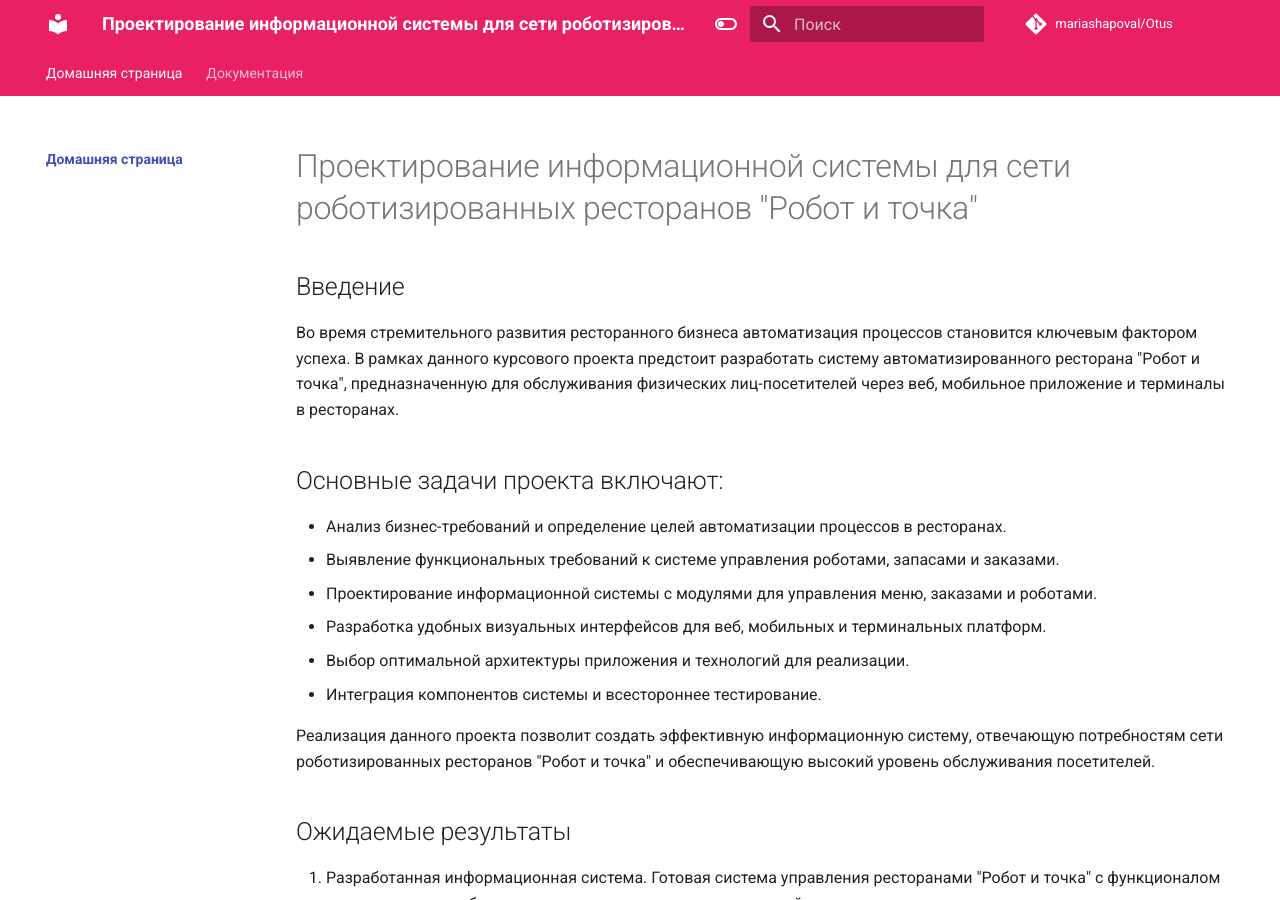
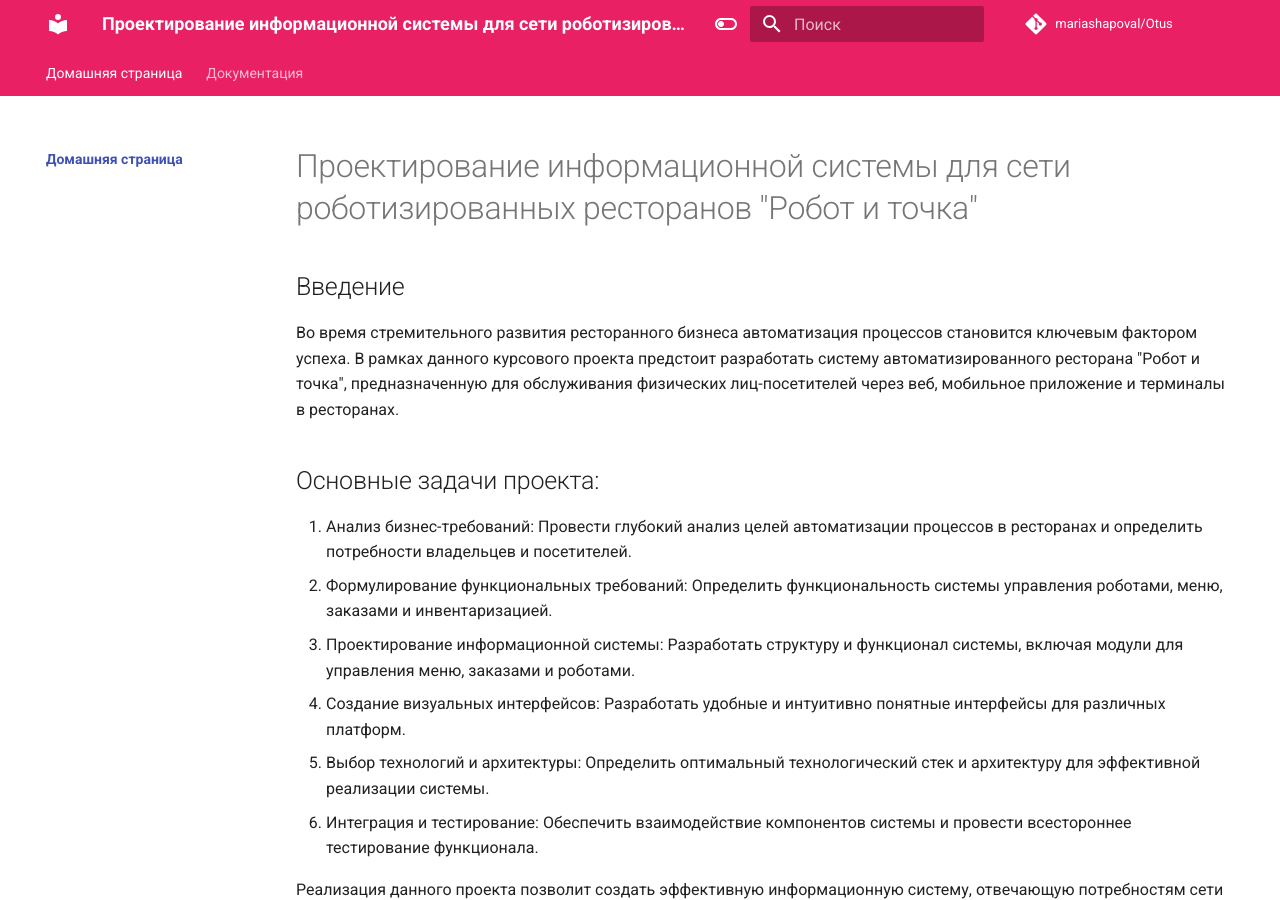
Before and after one commit to mariashapoval/Otus, an MkDocs documentation site: the page built from docs/index.md, in a window 1280 px wide and 900 px high. Built offline with MkDocs 1.6.1 and Material for MkDocs 9.7.7, drawn with Linux system fonts in a browser that asks for light colours; comment, search, counter and statistics services are not loaded.

Commit message:
Update index.md

```diff
--- a/docs/index.md
+++ b/docs/index.md
@@ -4,13 +4,13 @@
 
 Во время стремительного развития ресторанного бизнеса автоматизация процессов становится ключевым фактором успеха. В рамках данного курсового проекта предстоит разработать систему автоматизированного ресторана "Робот и точка", предназначенную для обслуживания физических лиц-посетителей через веб, мобильное приложение и терминалы в ресторанах.
 
-## Основные задачи проекта включают:
-- Анализ бизнес-требований и определение целей автоматизации процессов в ресторанах.
-- Выявление функциональных требований к системе управления роботами, запасами и заказами.
-- Проектирование информационной системы с модулями для управления меню, заказами и роботами.
-- Разработка удобных визуальных интерфейсов для веб, мобильных и терминальных платформ.
-- Выбор оптимальной архитектуры приложения и технологий для реализации.
-- Интеграция компонентов системы и всестороннее тестирование.
+## Основные задачи проекта:
+1. Анализ бизнес-требований: Провести глубокий анализ целей автоматизации процессов в ресторанах и определить потребности владельцев и посетителей.
+2. Формулирование функциональных требований: Определить функциональность системы управления роботами, меню, заказами и инвентаризацией.
+3. Проектирование информационной системы: Разработать структуру и функционал системы, включая модули для управления меню, заказами и роботами.
+4. Создание визуальных интерфейсов: Разработать удобные и интуитивно понятные интерфейсы для различных платформ.
+5. Выбор технологий и архитектуры: Определить оптимальный технологический стек и архитектуру для эффективной реализации системы.
+6. Интеграция и тестирование: Обеспечить взаимодействие компонентов системы и провести всестороннее тестирование функционала.
 
 Реализация данного проекта позволит создать эффективную информационную систему, отвечающую потребностям сети роботизированных ресторанов "Робот и точка" и обеспечивающую высокий уровень обслуживания посетителей.
 
```
